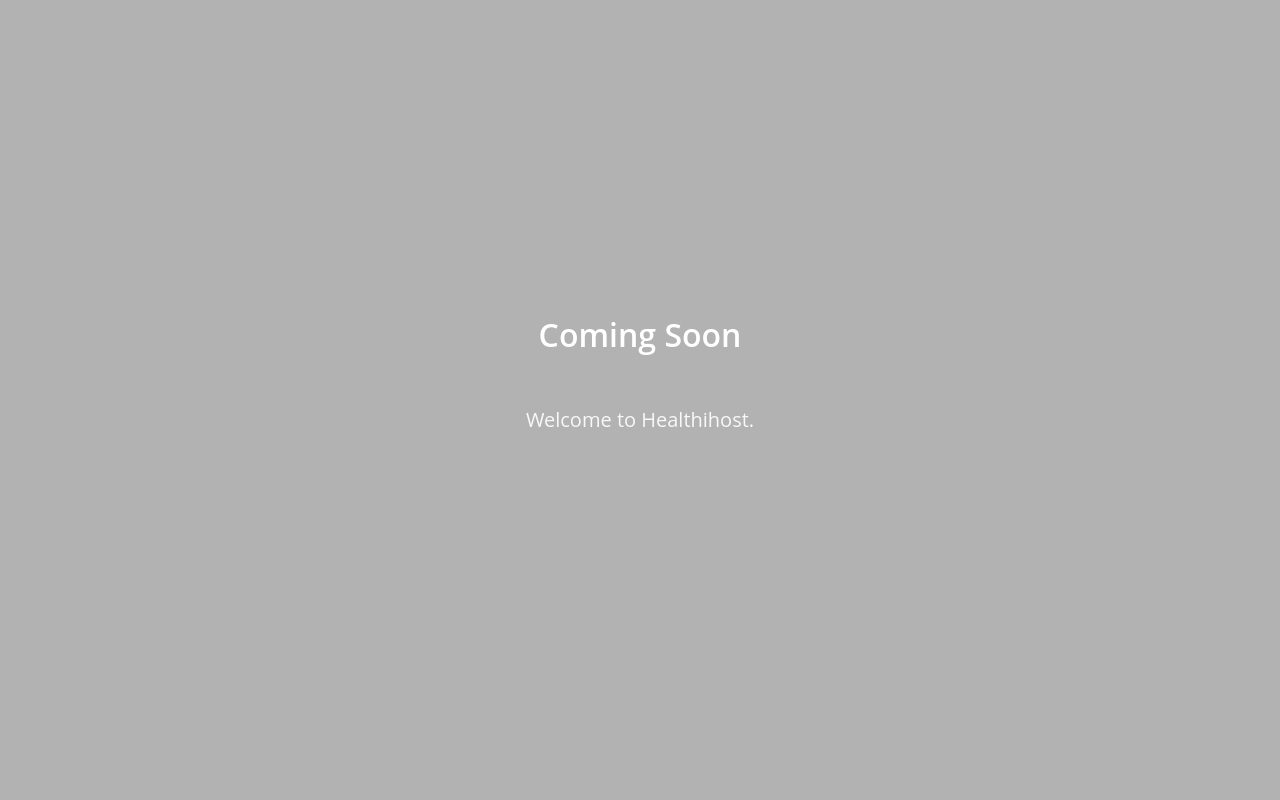
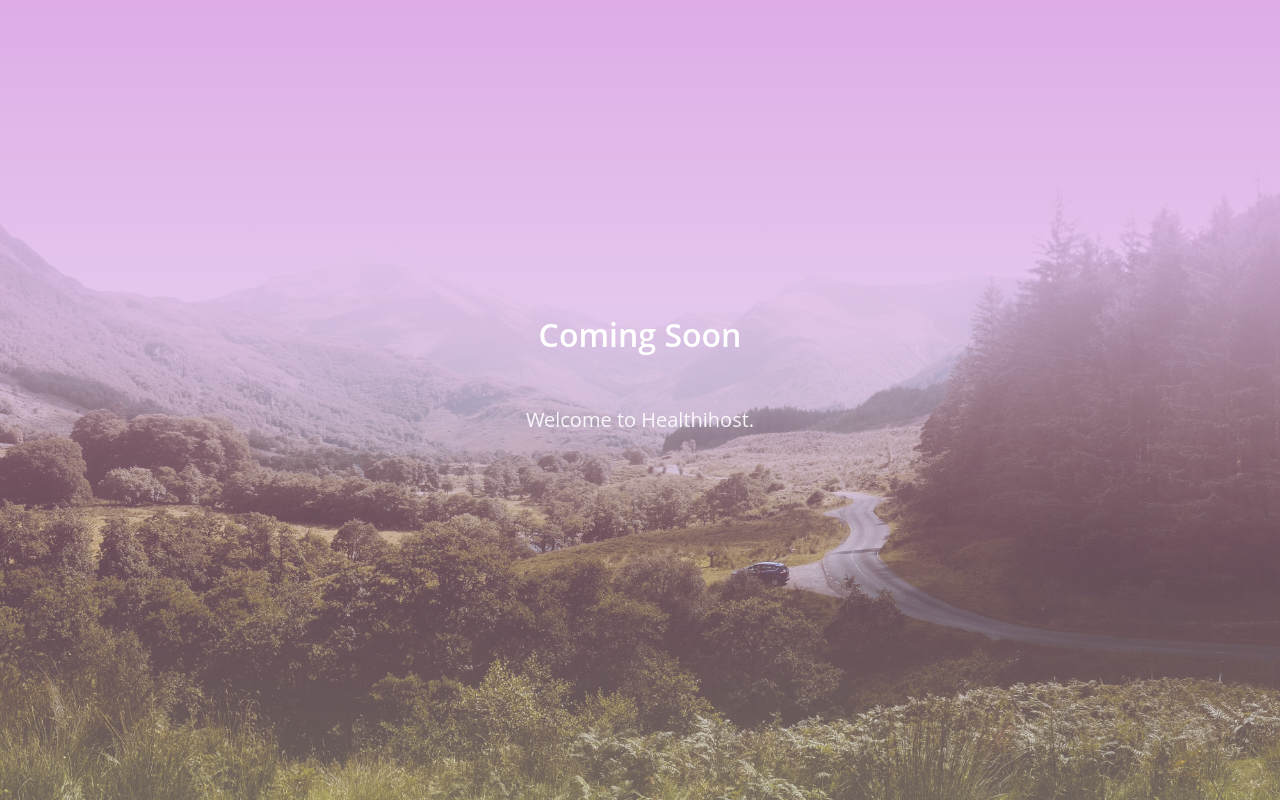
Before and after one commit to ShaneMoyo/health-i-host-front-end, a React (Create React App) app: page / in a window 1280 px wide. Built offline with nearby package versions, Linux system fonts and the light colour scheme.

Commit message:
add background image

```diff
--- a/src/app/app.css
+++ b/src/app/app.css
@@ -10,9 +10,9 @@
 
 .hero.is-info, login {
   background: linear-gradient(
-      rgba(0, 0, 0, 0.3),
-      rgba(0, 0, 0, 0.3)
-    ), url('') no-repeat center center fixed;
+      rgba(195, 22, 211, 0.3),
+      rgba(255, 255, 255, 0.3)
+    ), url('../utils/images/background.jpg') no-repeat center center fixed;
   -webkit-background-size: cover;
   -moz-background-size: cover;
   -o-background-size: cover;
```
Also changed, not shown: src/utils/images/background.jpg (added).
